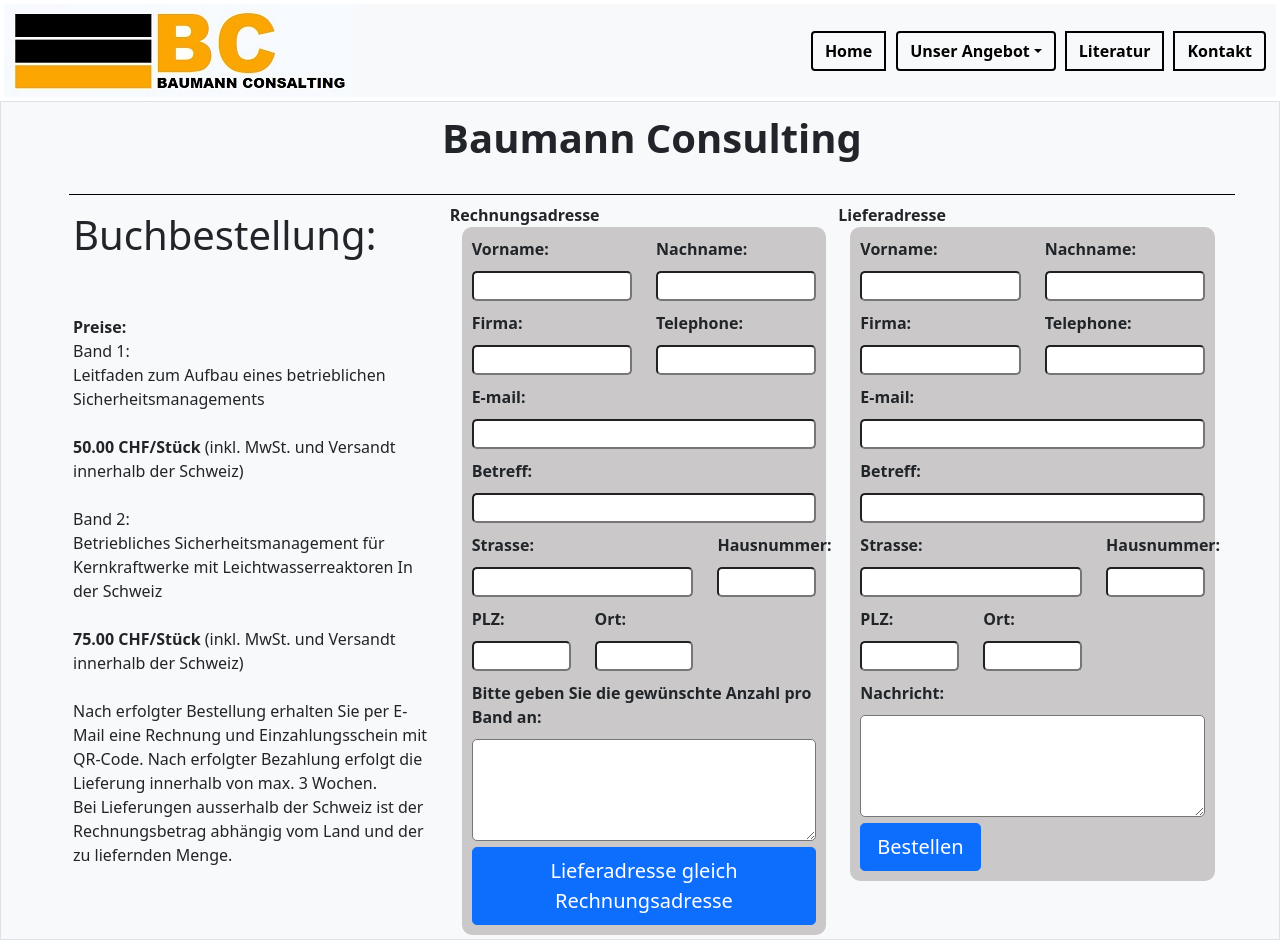
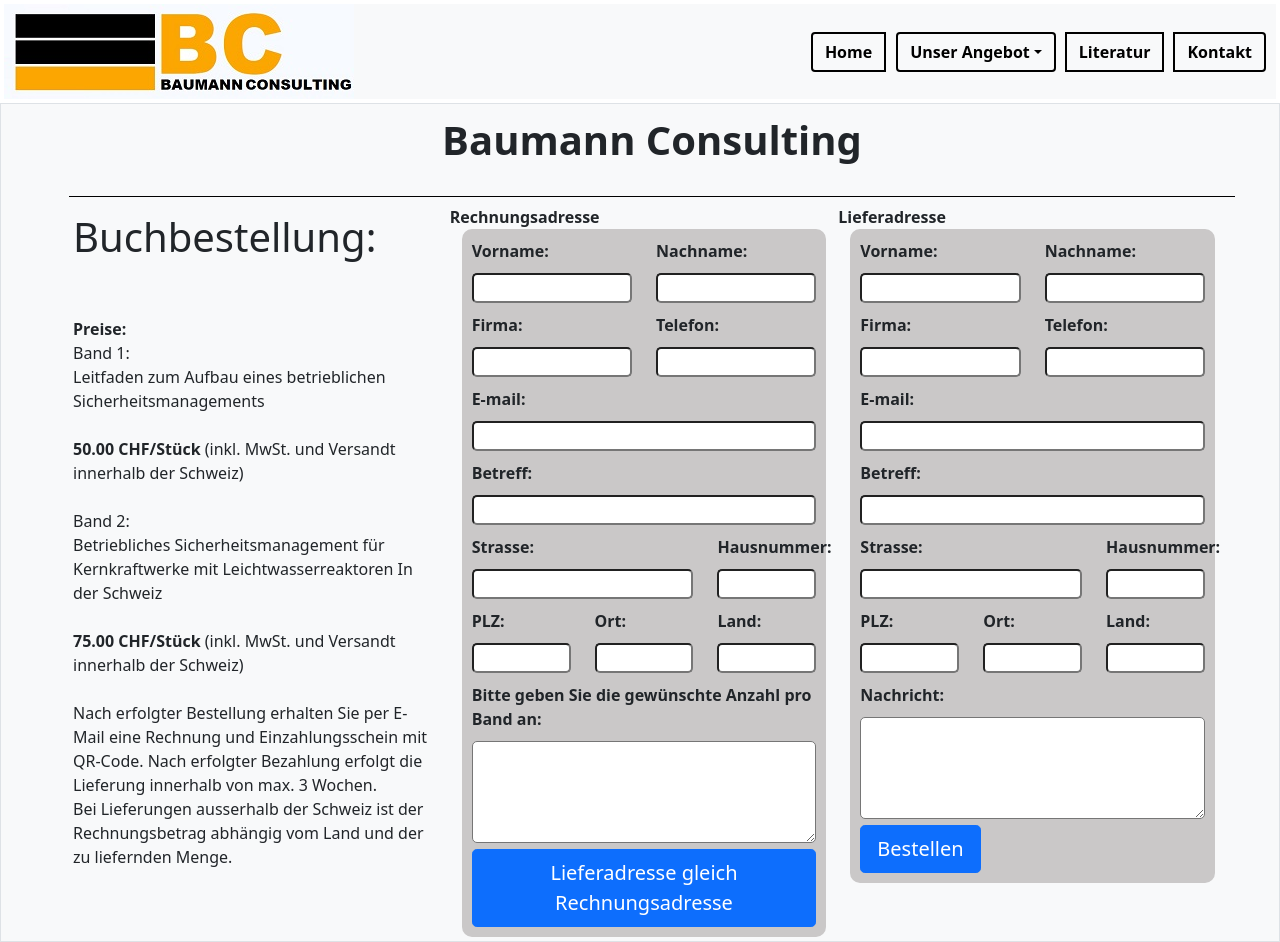
Before and after one commit to xkhadmy/django-H2ij, a Django app: page /kaufen/ in a window 1280 px wide. Run offline with Django 4.2, Linux system fonts and the light colour scheme.

Commit message:
big big UP

```diff
--- a/Bauman_Consulting/templates/utils/buttons/Bestellen.html
+++ b/Bauman_Consulting/templates/utils/buttons/Bestellen.html
@@ -56,7 +56,7 @@
                                     <input type="text" id="firma" name="firma" required>
                                 </div>
                                 <div class="col-md-6">
-                                    <label for="telephone">Telephone:</label>
+                                    <label for="telephone">Telefon:</label>
                                     <input type="text" id="telephone" name="telephone" required>
                                 </div>
                             </div>
@@ -80,6 +80,10 @@
                                 <div class="col-md-4">
                                     <label for="ort">Ort:</label>
                                     <input type="text" id="ort" name="ort" required>
+                                </div>
+                                <div class="col-md-4">
+                                    <label for="land">Land:</label>
+                                    <input type="text" id="land" name="land" required>
                                 </div>
                             </div>
                             <label for="nachricht">Bitte geben Sie die gewünschte Anzahl pro Band an:</label>
@@ -113,7 +117,7 @@
                                     <input type="text" id="firma_l" name="firma_l" required>
                                 </div>
                                 <div class="col-md-6">
-                                    <label for="telephone_l">Telephone:</label>
+                                    <label for="telephone_l">Telefon:</label>
                                     <input type="text" id="telephone_l" name="telephone_l" required>
                                 </div>
                             </div>
@@ -137,6 +141,10 @@
                                 <div class="col-md-4">
                                     <label for="ort_l">Ort:</label>
                                     <input type="text" id="ort_l" name="ort_l" required>
+                                </div>
+                                <div class="col-md-4">
+                                    <label for="land_l">Land:</label>
+                                    <input type="text" id="land_l" name="land_l" required>
                                 </div>
                             </div>
                             <label for="nachricht_l">Nachricht:</label>
@@ -162,6 +170,7 @@
         var hausnummer = document.getElementById('hausnummer').value;
         var plz = document.getElementById('plz').value;
         var ort = document.getElementById('ort').value;
+        var land = document.getElementById('land').value;
         var betreff = document.getElementById('betreff').value;
         var nachricht = document.getElementById('nachricht').value;
 
@@ -175,6 +184,7 @@
         document.getElementById('hausnummer_l').value = hausnummer;
         document.getElementById('plz_l').value = plz;
         document.getElementById('ort_l').value = ort;
+        document.getElementById('land_l').value = land;
         document.getElementById('betreff_l').value = betreff;
         document.getElementById('nachricht_l').value = nachricht;
     }
--- a/Bauman_Consulting/templates/utils/buttons/Kontakt.html
+++ b/Bauman_Consulting/templates/utils/buttons/Kontakt.html
@@ -39,7 +39,7 @@
                             <input type="text" id="firma" name="firma" required>
                         </div>
                         <div class="col-md-6">
-                            <label for="telephone">Telephone:</label>
+                            <label for="telephone">Telefon:</label>
                             <input type="text" id="telephone" name="telephone" required>
                         </div>
                     </div>
--- a/Bauman_Consulting/views.py
+++ b/Bauman_Consulting/views.py
@@ -94,6 +94,7 @@
             Hausnummer: {form.cleaned_data['hausnummer']}
             PLZ: {form.cleaned_data['plz']}
             Ort: {form.cleaned_data['ort']}
+            Land: {form.cleaned_data['land']}
             Nachricht: {form.cleaned_data['nachricht']}
             ---------------Lieferadresse------------------
             Vorname: {form.cleaned_data['vorname_l']}
@@ -106,6 +107,7 @@
             Hausnummer: {form.cleaned_data['hausnummer_l']}
             PLZ: {form.cleaned_data['plz_l']}
             Ort: {form.cleaned_data['ort_l']}
+            Land: {form.cleaned_data['land_l']}
             Nachricht: {form.cleaned_data['nachricht_l']}
             """
             recipient_list = ["peter.baumann.sulz@bluewin.ch"]  # Замените на ваш email адрес
```
Also changed, not shown: Bauman_Consulting/templates/utils/buttons/Literatur.html (+16 -21 lines), static/images/L1.3.jpg, static/images/O5.jpg (deleted), static/images/O7.jpg (deleted), static/images/OIG (1).jpg (deleted), static/images/OIG (3).jpg (deleted), static/images/OIG.CYRu4k.jpg (deleted), static/images/OIG.jpg (deleted), static/images/OIG2.jpg (deleted).
